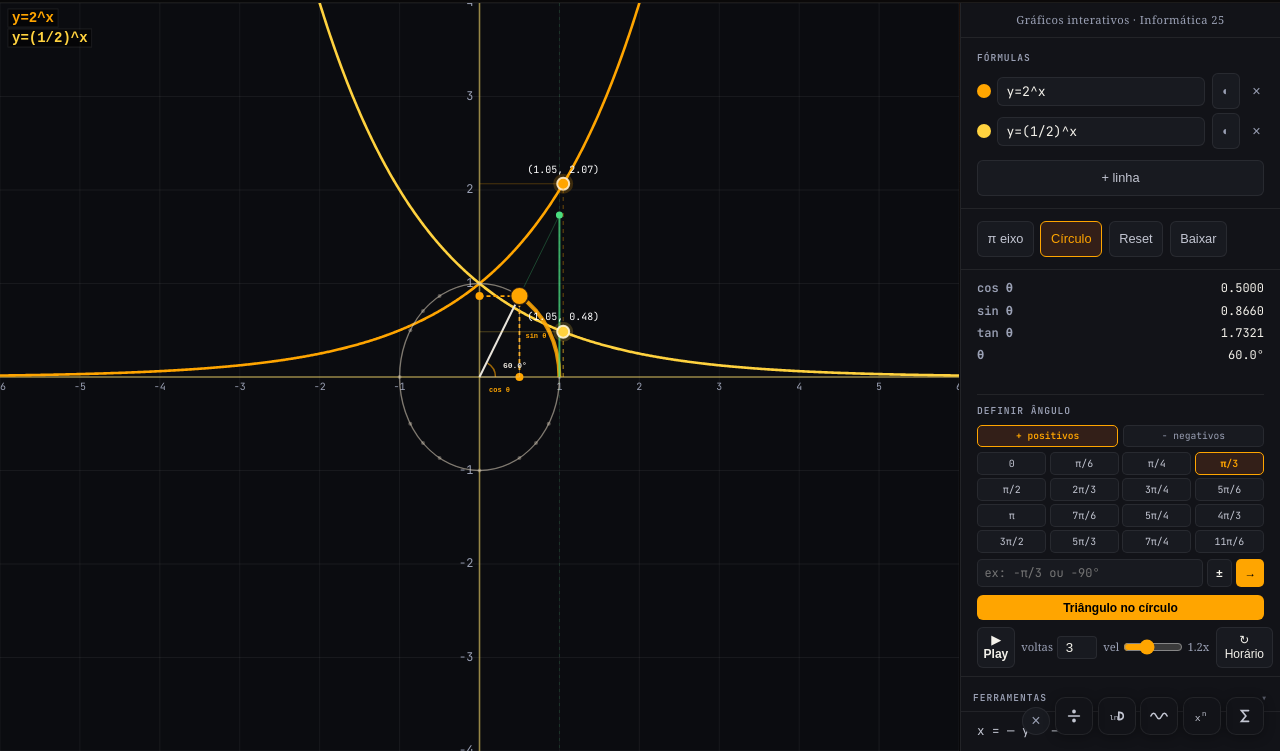
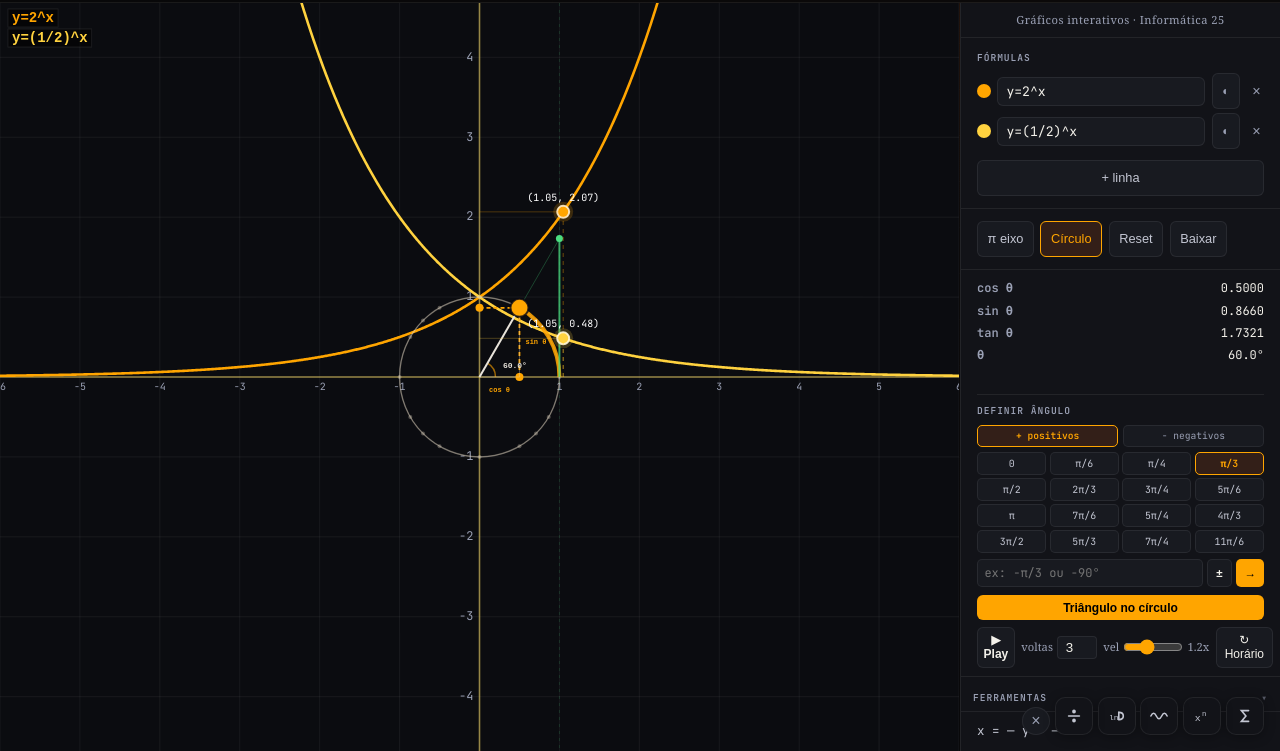
Before and after one commit to AsafeTork/Infor25-IFPA-Braganca-Matematica, a website: page professor.html in a window 1280 px wide. Both pictures are taken after a click on the button "Círculo". Shown: the part 49-800 px from the top of the page. Drawn offline with nearby package versions, Linux system fonts and the light colour scheme.

Commit message:
fix: círculo redondo perfeito, view quadrada só na ativação
- ucGetCXYR r=min(sx,sy) círculo em pixels, não elipse rx/ry
- ucDraw arc com r, não ellipse, y extent 1 quando view quadrada
- ensureSquareView só quando círculo ativa (presets e botão), não a cada add, evita stretch vertical

```diff
--- a/professor.html
+++ b/professor.html
@@ -299,9 +299,8 @@ function ucGetCXYR() {
   const cx = plot.X(0), cy = plot.Y(0);
   const sx = plot.W / (plot.view.xmax - plot.view.xmin);
   const sy = plot.H / (plot.view.ymax - plot.view.ymin);
-  const rx = sx * 1;
-  const ry = sy * 1;
-  return { cx, cy, rx, ry, r: Math.min(rx, ry) };
+  const r = Math.min(sx, sy) * 1;
+  return { cx, cy, r, rx: r, ry: r };
 }
 
 function ucAutoZoom() {
@@ -311,10 +310,21 @@ function ucAutoZoom() {
   plot.setView({ xmin:-xRange/2, xmax:xRange/2, ymin:-yRange/2, ymax:yRange/2 });
 }
 
+function ensureSquareView() {
+  const sx = plot.W / (plot.view.xmax - plot.view.xmin);
+  const sy = plot.H / (plot.view.ymax - plot.view.ymin);
+  if (Math.abs(sx - sy) / Math.max(sx,sy) < 0.05) return;
+  const xRange = plot.view.xmax - plot.view.xmin;
+  const yRange = xRange * plot.H / plot.W;
+  const yMid = (plot.view.ymax + plot.view.ymin)/2;
+  plot.view.ymin = yMid - yRange/2;
+  plot.view.ymax = yMid + yRange/2;
+}
+
 function ucDraw() {
   if (!ucActive) return;
   const ctx  = plot.ctx;
-  const { cx, cy, rx, ry, r } = ucGetCXYR();
+  const { cx, cy, r } = ucGetCXYR();
   if (r < 10) return;
 
   const cssFn = v => getComputedStyle(document.documentElement).getPropertyValue(v).trim();
@@ -328,17 +338,17 @@ function ucDraw() {
   const t  = ucTheta;
   const tN = ((t % (2*Math.PI)) + 2*Math.PI) % (2*Math.PI);
   const co = Math.cos(t), si = Math.sin(t);
-  const px = cx + rx*co, py = cy - ry*si;
+  const px = cx + r*co, py = cy - r*si;
 
   ctx.save();
 
   ctx.strokeStyle = fgMut; ctx.lineWidth = 1.5;
-  ctx.beginPath(); ctx.ellipse(cx, cy, rx, ry, 0, 0, 2*Math.PI); ctx.stroke();
+  ctx.beginPath(); ctx.arc(cx, cy, r, 0, 2*Math.PI); ctx.stroke();
 
   ctx.fillStyle = fgMut;
   for (const n of NOTABLE) {
     ctx.beginPath();
-    ctx.arc(cx + rx*Math.cos(n.a), cy - ry*Math.sin(n.a), 2, 0, 2*Math.PI);
+    ctx.arc(cx + r*Math.cos(n.a), cy - r*Math.sin(n.a), 2, 0, 2*Math.PI);
     ctx.fill();
   }
 
@@ -351,7 +361,7 @@ function ucDraw() {
   const arcCCW = !isNeg;
 
   ctx.strokeStyle = fgMut + "55"; ctx.lineWidth = 1;
-  ctx.beginPath(); ctx.ellipse(cx, cy, rx, ry, 0, 0, 2 * Math.PI); ctx.stroke();
+  ctx.beginPath(); ctx.arc(cx, cy, r, 0, 2 * Math.PI); ctx.stroke();
 
   for (let i = 0; i < k; i++) {
     const col  = TURN_COLORS[i % TURN_COLORS.length];
@@ -359,13 +369,13 @@ function ucDraw() {
     const opac = Math.max(30, 90 - age * 22);
     const hex  = opac.toString(16).padStart(2, "0");
     ctx.strokeStyle = col + hex; ctx.lineWidth = 3.5;
-    ctx.beginPath(); ctx.ellipse(cx, cy, rx, ry, 0, 0, 2 * Math.PI); ctx.stroke();
+    ctx.beginPath(); ctx.arc(cx, cy, r, 0, 2 * Math.PI); ctx.stroke();
   }
 
   const kColor = TURN_COLORS[k % TURN_COLORS.length];
   ctx.strokeStyle = kColor + "dd"; ctx.lineWidth = 4;
   ctx.beginPath();
-  ctx.ellipse(cx, cy, rx, ry, 0, 0, arcEnd, arcCCW);
+  ctx.arc(cx, cy, r, 0, arcEnd, arcCCW);
   ctx.stroke();
 
   ctx.strokeStyle = kColor + "99"; ctx.lineWidth = 1.5;
@@ -374,7 +384,7 @@ function ucDraw() {
   ctx.stroke();
 
   if (Math.abs(co) > 0.07) {
-    const tn = si/co, tx = cx+rx, ty = cy - ry*tn;
+    const tn = si/co, tx = cx+r, ty = cy - r*tn;
     const H2 = plot.H;
     ctx.strokeStyle = grn+"25"; ctx.lineWidth = 1; ctx.setLineDash([3,4]);
     ctx.beginPath(); ctx.moveTo(tx, 0); ctx.lineTo(tx, H2); ctx.stroke();
@@ -505,10 +515,10 @@ function ucCanvasCoords(e) {
 
 canvas.addEventListener("pointerdown", e => {
   if (!ucActive || ucPointerId !== null) return;
-  const { cx, cy, rx, ry, r } = ucGetCXYR();
+  const { cx, cy, r } = ucGetCXYR();
   const { mx, my } = ucCanvasCoords(e);
-  const px = cx + rx * Math.cos(ucTheta);
-  const py = cy - ry * Math.sin(ucTheta);
+  const px = cx + r * Math.cos(ucTheta);
+  const py = cy - r * Math.sin(ucTheta);
   const hit = Math.max(52, r * 0.18);
   if (Math.hypot(mx - px, my - py) > hit) return;
   e.preventDefault();
@@ -516,7 +526,7 @@ canvas.addEventListener("pointerdown", e => {
   canvas.setPointerCapture(e.pointerId);
   ucPointerId = e.pointerId;
   ucDragging  = true;
-  ucPrev = Math.atan2(-(my - cy)/ry, (mx - cx)/rx);
+  ucPrev = Math.atan2(-(my - cy), (mx - cx));
 }, { capture: true });
 
 let ucRaf = null;
@@ -524,9 +534,9 @@ canvas.addEventListener("pointermove", e => {
   if (!ucDragging || e.pointerId !== ucPointerId) return;
   e.preventDefault();
   e.stopPropagation();
-  const { cx, cy, rx, ry } = ucGetCXYR();
+  const { cx, cy, r } = ucGetCXYR();
   const { mx, my } = ucCanvasCoords(e);
-  const cur = Math.atan2(-(my - cy)/ry, (mx - cx)/rx);
+  const cur = Math.atan2(-(my - cy), (mx - cx));
   let delta = cur - ucPrev;
   if (delta >  Math.PI) delta -= 2*Math.PI;
   if (delta < -Math.PI) delta += 2*Math.PI;
@@ -1355,7 +1365,7 @@ btnCircle.addEventListener("click", ()=>{
   circleActive=!circleActive; btnCircle.classList.toggle("active",circleActive);
   ucActive = circleActive;
   document.getElementById("uc-info").classList.toggle("show",circleActive);
-  if (circleActive) ucUpdateInfo();
+  if (circleActive) { ensureSquareView(); ucUpdateInfo(); }
   plot.draw();
 });
 
@@ -1405,7 +1415,7 @@ presetsEl.querySelectorAll(".preset-btn").forEach(btn=>{
       circleActive = p.uc; btnCircle.classList.toggle("active", p.uc);
       ucActive = p.uc;
       document.getElementById("uc-info").classList.toggle("show", p.uc);
-      if (p.uc) ucUpdateInfo();
+      if (p.uc) { ensureSquareView(); ucUpdateInfo(); plot.draw(); }
       else plot.draw();
     }
   });
```
